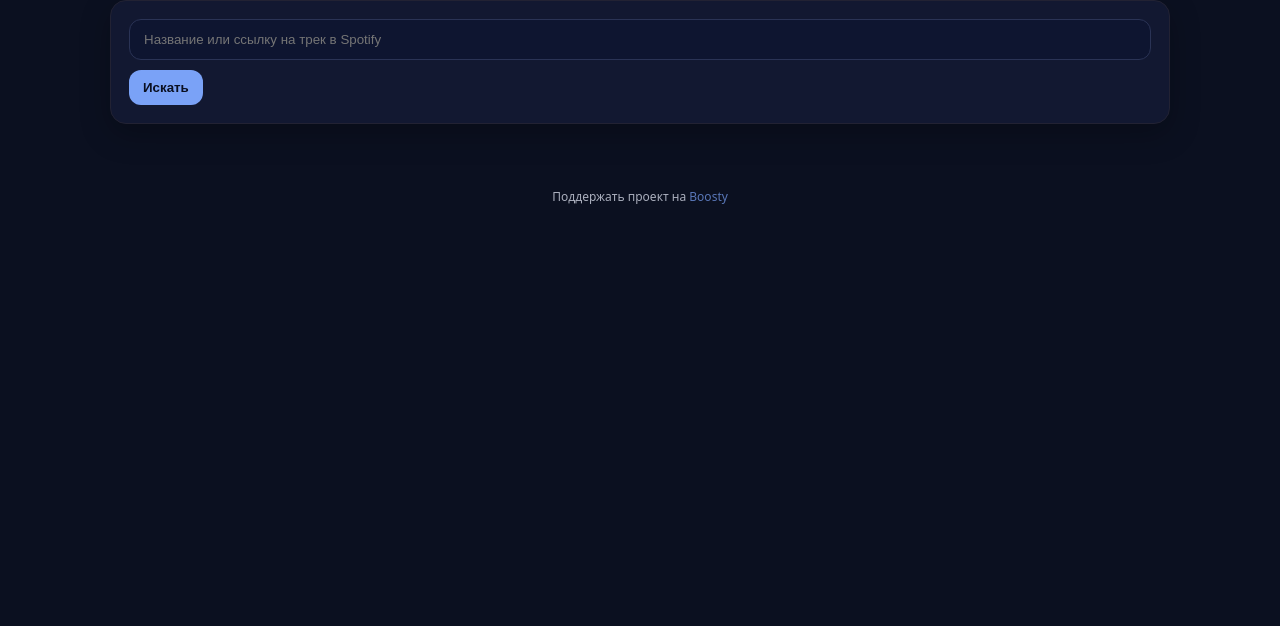
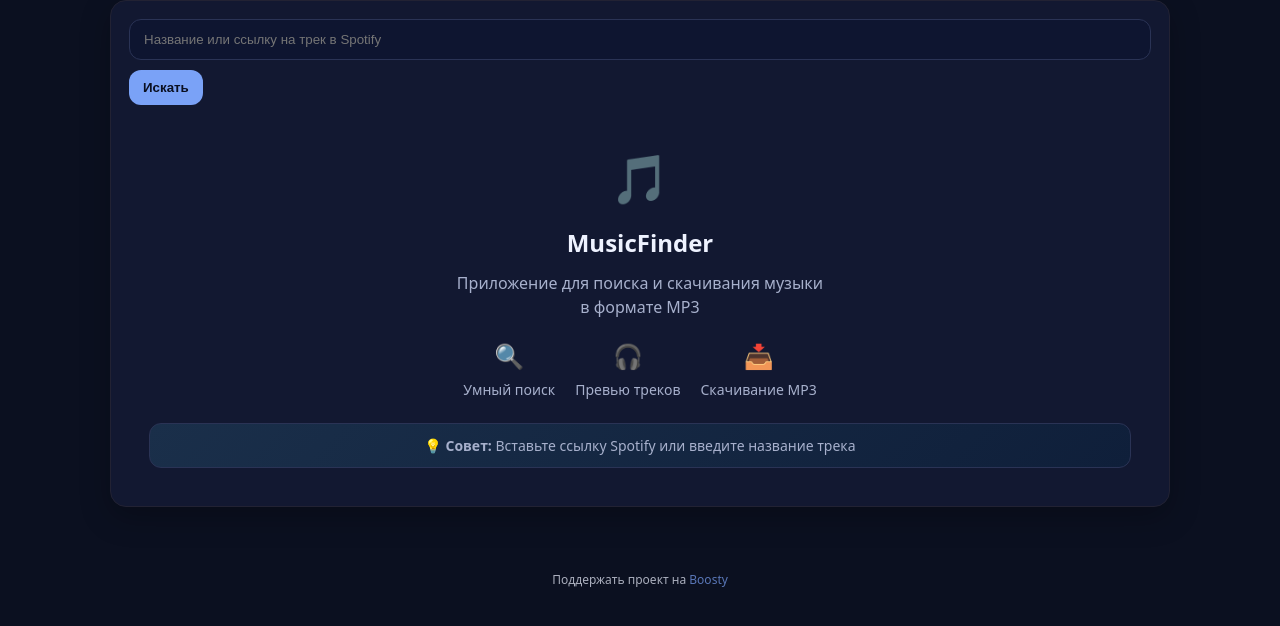
Before and after one commit to D1xx1/spotiloader, a Django app: page / in a window 1280 px wide. Shown: the part 64-690 px from the top of the page. Run offline with Django 5.2, Linux system fonts and the light colour scheme; parts of the project's set-up code (start-up, migrations or seed data) failed here and were passed over.

Commit message:
Добавление описания проекта на странице поиска и улучшение иконок в заголовке.

```diff
--- a/search/templates/base.html
+++ b/search/templates/base.html
@@ -4,8 +4,10 @@
 <head>
     <meta charset="utf-8">
     <meta name="viewport" content="width=device-width, initial-scale=1">
-    <title>MusicFinder</title>
-    <link rel="icon" href="data:,">
+                <title>MusicFinder</title>
+            <link rel="icon" type="image/png" href="{% static 'assets/favicon.png' %}">
+            <link rel="shortcut icon" type="image/png" href="{% static 'assets/favicon.png' %}">
+            <link rel="apple-touch-icon" href="{% static 'assets/favicon.png' %}">
     <style>
         :root { --bg:#0b1020; --card:#121831; --ink:#eef2ff; --muted:#a7b0cc; --accent:#7aa2f7; --accent2:#9ece6a; }
         * { box-sizing: border-box; }
--- a/search/templates/search/search.html
+++ b/search/templates/search/search.html
@@ -10,7 +10,37 @@
     {% if error %}
         <div class="error" style="margin-top:12px;">Ошибка запроса: {{ error }}</div>
     {% endif %}
-    {% if query %}
+
+    {% if not query %}
+    <!-- Описание проекта - показывается только до поиска -->
+    <div class="project-description" style="margin-top:20px; text-align:center; padding:20px;">
+        <div style="font-size:48px; margin-bottom:16px;">🎵</div>
+        <h2 style="margin:0 0 12px 0; color:var(--ink); font-size:24px;">MusicFinder</h2>
+        <p style="margin:0 0 16px 0; color:var(--muted); font-size:16px; line-height:1.5;">
+            Приложение для поиска и скачивания музыки<br>
+            в формате MP3
+        </p>
+        <div style="display:flex; justify-content:center; gap:20px; flex-wrap:wrap; margin-top:20px;">
+            <div style="text-align:center;">
+                <div style="font-size:24px; margin-bottom:8px;">🔍</div>
+                <div style="font-size:14px; color:var(--muted);">Умный поиск</div>
+            </div>
+            <div style="text-align:center;">
+                <div style="font-size:24px; margin-bottom:8px;">🎧</div>
+                <div style="font-size:14px; color:var(--muted);">Превью треков</div>
+            </div>
+            <div style="text-align:center;">
+                <div style="font-size:24px; margin-bottom:8px;">📥</div>
+                <div style="font-size:14px; color:var(--muted);">Скачивание MP3</div>
+            </div>
+        </div>
+        <div style="margin-top:24px; padding:12px 20px; background:linear-gradient(135deg, #1a2f4a 0%, #0f1f3a 100%); border-radius:12px; border:1px solid #2a3355;">
+            <p style="margin:0; color:var(--muted); font-size:14px;">
+                💡 <strong>Совет:</strong> Вставьте ссылку Spotify или введите название трека
+            </p>
+        </div>
+    </div>
+    {% else %}
         <p class="muted" style="margin-top:12px;">Результаты поиска для: <strong>{{ query }}</strong></p>
     {% endif %}
 </div>
```
